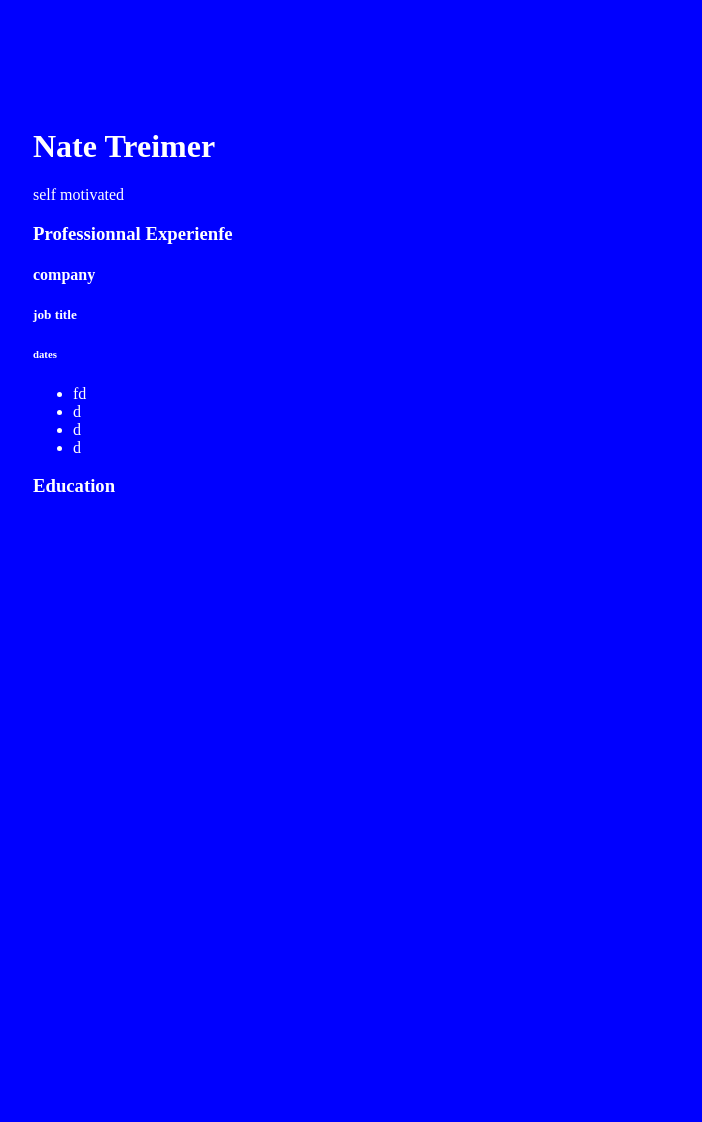
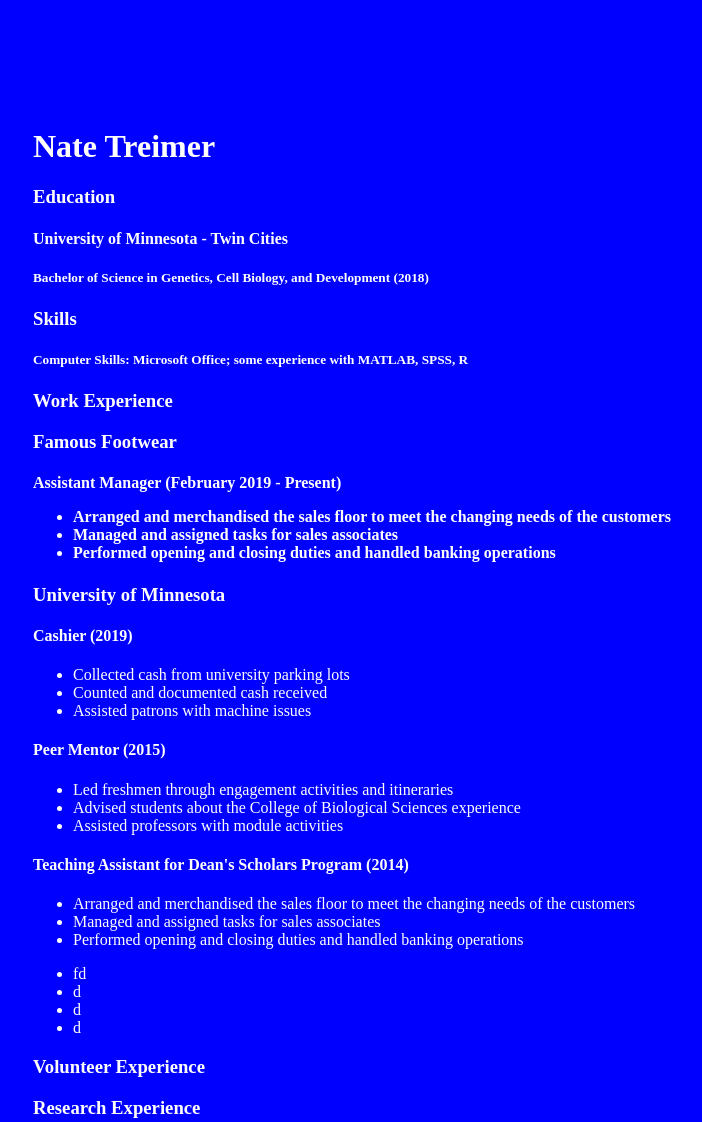
Before and after one commit to ntreimer/ntreimer.github.io, a plain HTML site: page index.html in a window 1280 px wide. Shown: the whole page, without its empty margins (223-925 px from the left). Before the commit the page ends 800 px from the top, so only its background shows below. Drawn offline with Linux system fonts and the light colour scheme.

Commit message:
Update index.html

```diff
--- a/index.html
+++ b/index.html
@@ -9,27 +9,71 @@
 <body>
   <div>
     <h1>Nate Treimer</h1>
-    <p>self motivated</p>
   </div>
 
-  <div class="exp header">
-    <h3>Professionnal Experienfe</h3>
+  <div class="subheader">
+    <h3>Education</h3>
   </div>
 
   <div>
-    <h4>company</h4>
-    <h5>job title</h5>
-    <h6>dates</h6>
+    <h4>University of Minnesota - Twin Cities</h4>
+    <h5>Bachelor of Science in Genetics, Cell Biology, and Development (2018)</h5>
+
+  <div class="subheader">
+    <h3>Skills</h3>
+    </div>
+
+  <div>
+    <h5>Computer Skills: Microsoft Office; some experience with MATLAB, SPSS, R</h5>
+    </div>
+
+  <div class="subheader">
+    <h3>Work Experience</h3>
+    </div>
+
+  <div>
+    <h3>Famous Footwear</h3>
+    <h4>Assistant Manager (February 2019 - Present)
+      <ul>
+      <li>Arranged and merchandised the sales floor to meet the changing needs of the customers</li>
+      <li>Managed and assigned tasks for sales associates</li>
+      <li>Performed opening and closing duties and handled banking operations</li>
+      </ul>
+    <h3>University of Minnesota<h3>
+    <h4>Cashier (2019)</h4>
+      <ul>
+      <li>Collected cash from university parking lots</li>
+      <li>Counted and documented cash received</li>
+      <li>Assisted patrons with machine issues</li>
+      </ul>
+    <h4>Peer Mentor (2015)</h4>
+      <ul>
+      <li>Led freshmen through engagement activities and itineraries</li>
+      <li>Advised students about the College of Biological Sciences experience</li>
+      <li>Assisted professors with module activities</li>
+      </ul>
+    <h4>Teaching Assistant for Dean's Scholars Program (2014)</h4>
+      <ul>
+      <li>Arranged and merchandised the sales floor to meet the changing needs of the customers</li>
+      <li>Managed and assigned tasks for sales associates</li>
+      <li>Performed opening and closing duties and handled banking operations</li>
+      </ul>
+
 
     <ul>
       <li>fd</li>
       <li>d</li>
       <li>d</li>
       <li>d</li>
+      </ul>
   </div>
 
-  <div class="exp header">
-    <h3>Education</h3>
+  <div class="subheader">
+    <h3>Volunteer Experience</h3>
+  </div>
+
+  <div class="subheader">
+    <h3>Research Experience</h3>
   </div>
 </body>
 </html>
```
